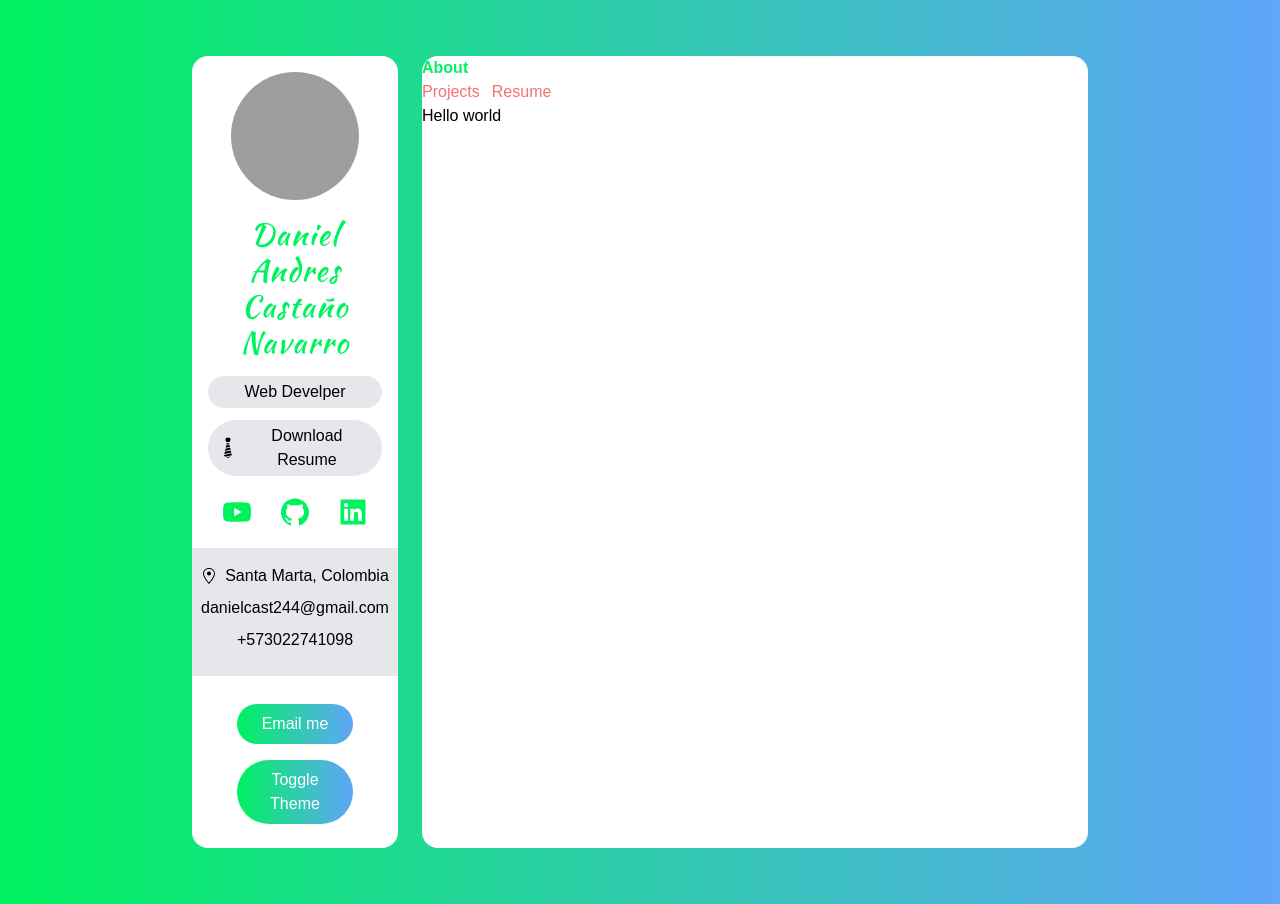
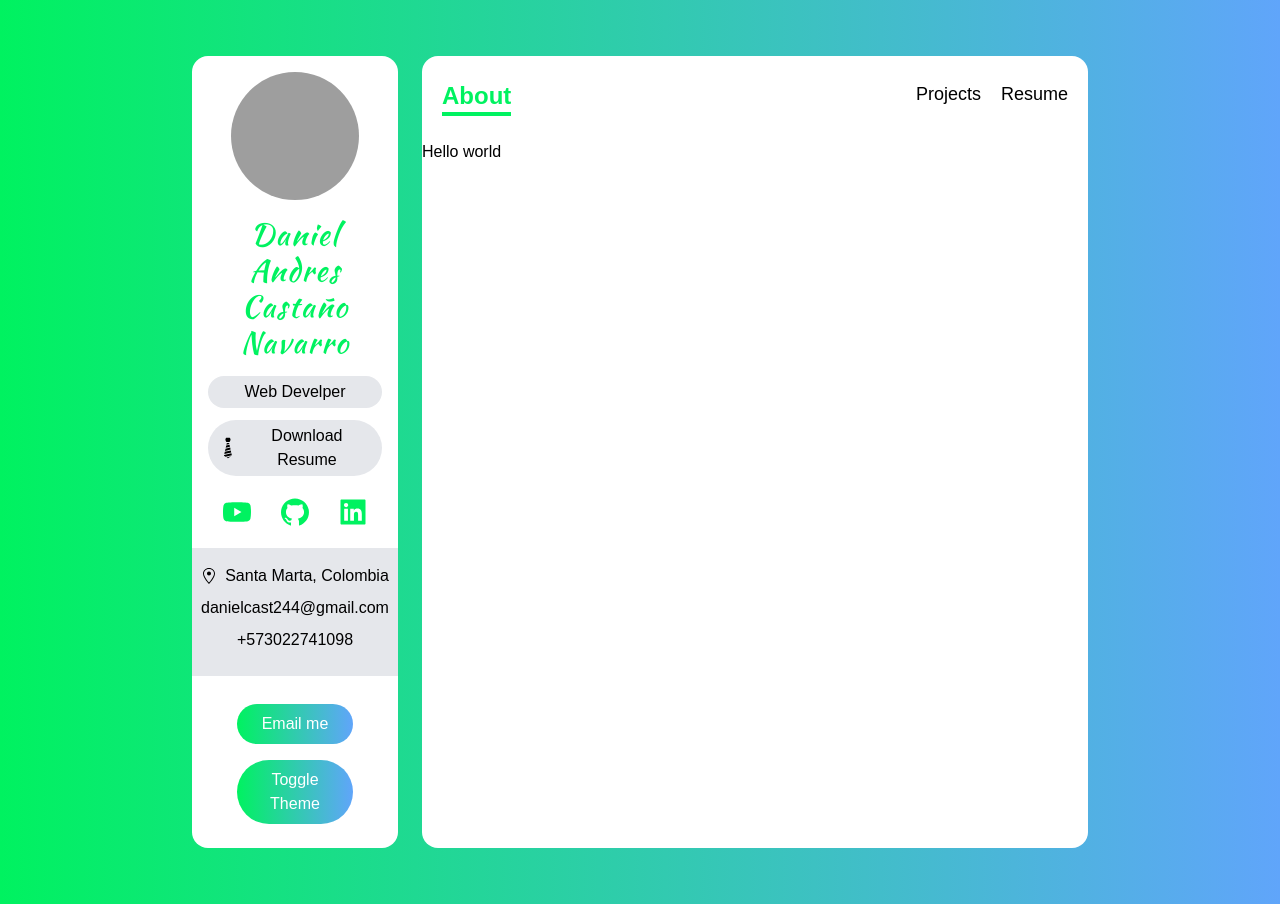
Before and after one commit to OneArc16/PortfolioDaniel, a Next.js app: page / in a window 1280 px wide. Built offline with nearby package versions, Linux system fonts and the light colour scheme; grey boxes are pictures that could not be loaded.

Commit message:
SE LE HA DADO ESTILOS AL NAVBAR TY FUNCIONALIDAD EN EL LINK

```diff
--- a/components/Navbar.tsx
+++ b/components/Navbar.tsx
@@ -1,9 +1,22 @@
-import React from 'react'
+import React, { FunctionComponent } from 'react'
 import { useState, useEffect } from 'react'
 import Link from 'next/link'
 import { useRouter } from 'next/router'
 
-const NavItem = useRouter
+const NavItem:FunctionComponent <{
+        activeItem:string,
+        setActiveItem:Function,
+        name:string,
+        route:string
+}> = ({activeItem, name, route, setActiveItem}) => {
+        return (
+                activeItem !== name ? (
+                <Link href={route}>
+                        <span onClick={()=>setActiveItem(name)} className='hover:text-green'>{name}</span>
+                </Link>
+                ):null
+        )
+}
 
 const Navbar = () => {
 
@@ -18,30 +31,12 @@
   }, [])
 
     return (
-    <div>
-      <span className='font-bold text-green'>{activeItem}</span>
-      <div className='flex space-x-3 text-red-400 font-lg'>
-        {activeItem !== 'About' && (
-        <Link href='/'>
-
-                <span onClick={()=>setActiveItem('About')}>About</span>
-
-        </Link>
-        )}
-                {activeItem !== 'Projects' && (
-        <Link href='/projects'>
-
-                <span onClick={()=>setActiveItem('Projects')}>Projects</span>
-
-        </Link>
-        )}
-                {activeItem !== 'Resume' && (
-        <Link href='/resume'>
-
-                <span onClick={()=>setActiveItem('Resume')}>Resume</span>
-
-        </Link>
-        )}
+    <div className='flex justify-between px-5 py-3 my-3'>
+      <span className='text-xl font-bold border-b-4 text-green border-green md:text-2xl'>{activeItem}</span>
+      <div className='flex space-x-5 text-lg'>
+        <NavItem activeItem={activeItem} setActiveItem={setActiveItem} name='About' route='/' />
+        <NavItem activeItem={activeItem} setActiveItem={setActiveItem} name='Projects' route='/projects' />
+        <NavItem activeItem={activeItem} setActiveItem={setActiveItem} name='Resume' route='/resume' />
       </div>
     </div>
   )
```
